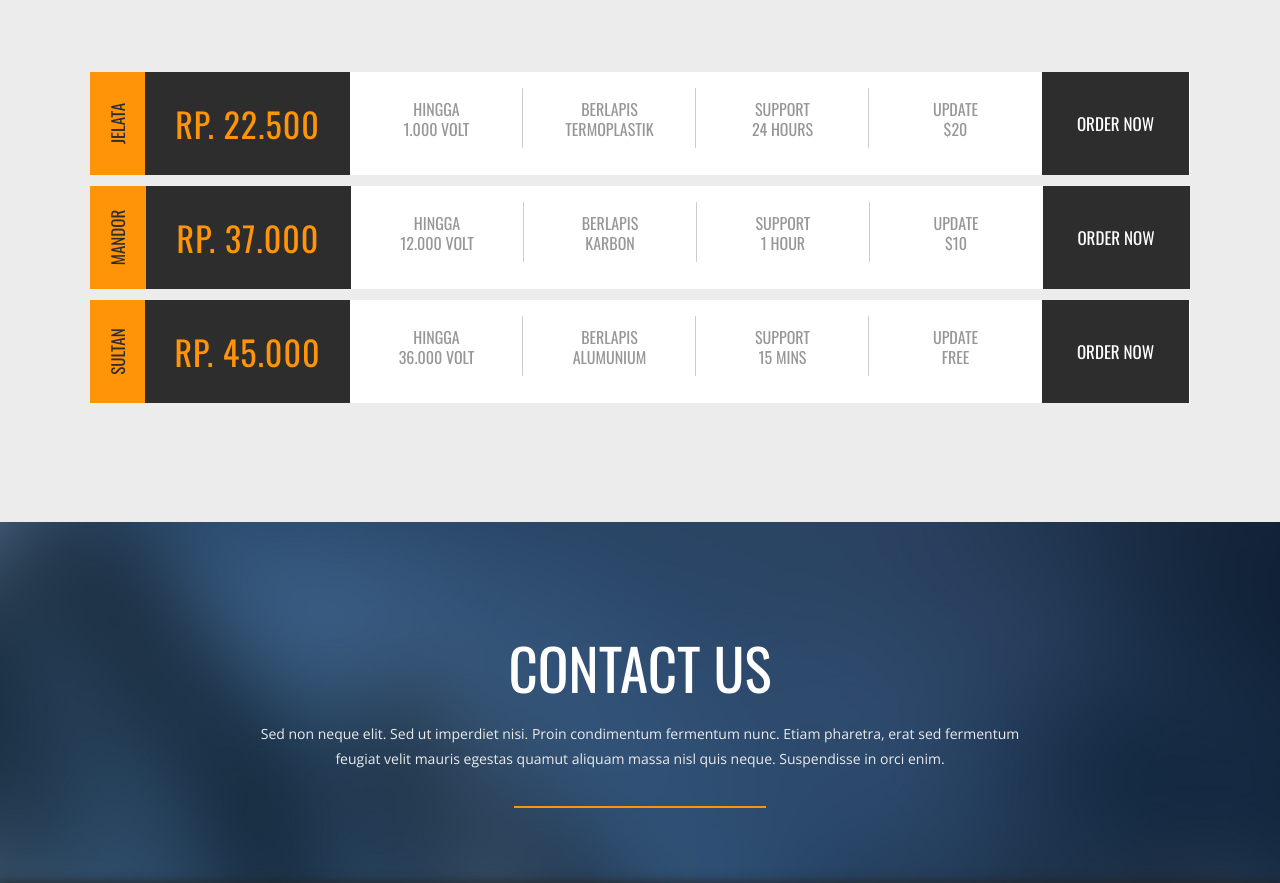
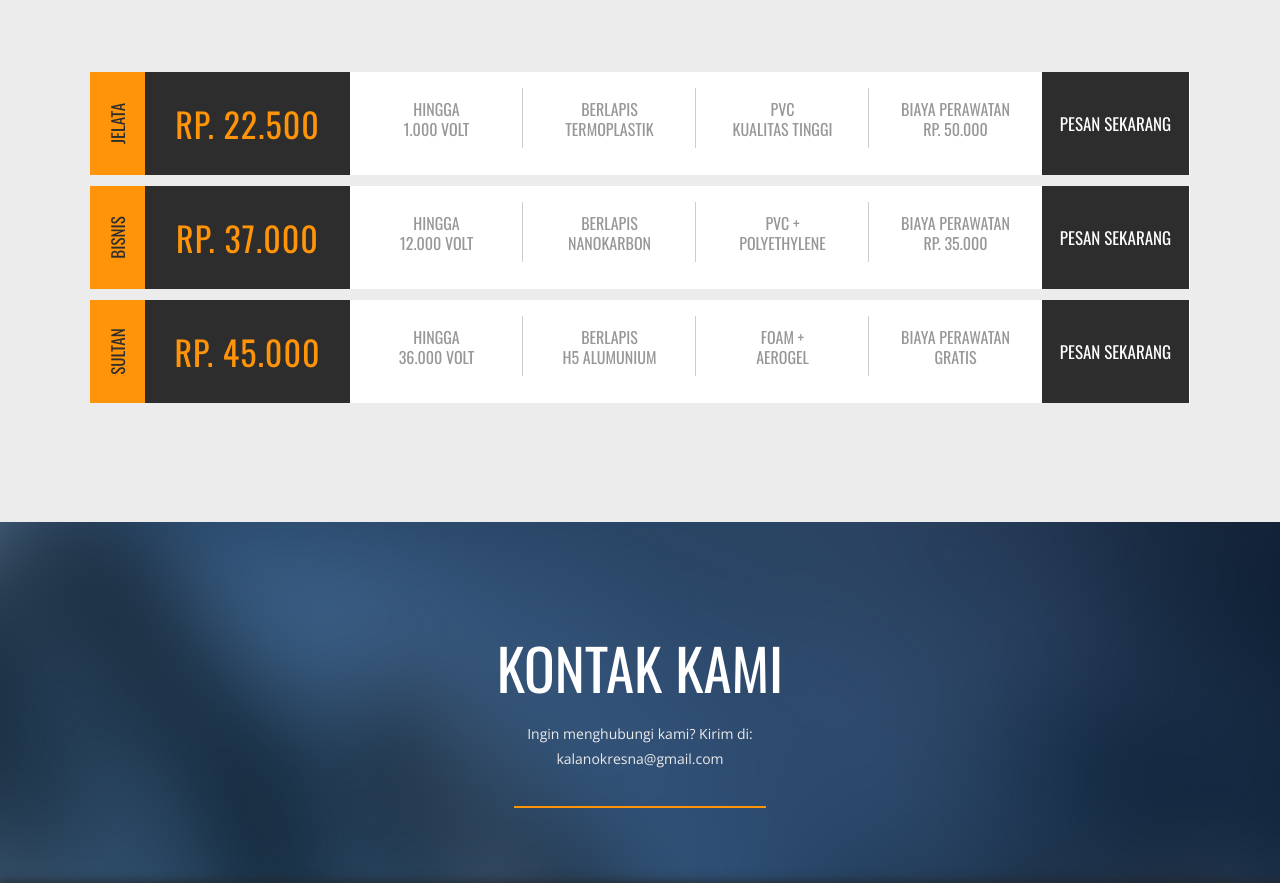
Before and after one commit to kabeltianglistrik/kabeltianglistrik, a plain HTML site: page index.html in a window 1280 px wide. Shown: the part 2960-3843 px from the top of the page. Drawn offline with nearby package versions, Linux system fonts and the light colour scheme; some packages are replaced by stand-ins of ours; grey boxes are pictures that could not be loaded.

Commit message:
Update index.html

```diff
--- a/index.html
+++ b/index.html
@@ -59,7 +59,7 @@ http://www.templatemo.com/tm-473-november
                                 <span class="menu-item-bg"></span>
                             </li>
                             <li>
-                                <a href="login/index.html">Login</a>
+                                <a href="../login/index.html">Login</a>
                                 <span class="menu-item-bg"></span>
                             </li>
 
@@ -246,18 +246,18 @@ http://www.templatemo.com/tm-473-november
 	                            <p>berlapis<span>termoplastik</span></p>
                             </div>
                             <div class="Band">
-	                            <p>Support<span>24 Hours</span></p>
+	                            <p>pvc<span>kualitas tinggi</span></p>
                             </div>
                             <div class="Band last">
-	                            <p>Update<span>$20</span></p>
+	                            <p>biaya perawatan<span>rp. 50.000</span></p>
                             </div>
                             <div class="Order">
-	                            <a href="#">order now</a>
+	                            <a href="#">pesan sekarang</a>
                             </div>
                         </li>
                         <li>
                             <div class="Basic">
-	                            <h5>Mandor</h5>
+	                            <h5>Bisnis</h5>
                             </div>
                             <div class="Dollar">
 	                            <h2>Rp. 37.000</h2>
@@ -266,16 +266,16 @@ http://www.templatemo.com/tm-473-november
 	                            <p>hingga<span>12.000 Volt</span></p>
                             </div>
                             <div class="Band">
-	                            <p>Berlapis<span>karbon</span></p>
+	                            <p>Berlapis<span>nanokarbon</span></p>
                             </div>
                             <div class="Band">
-	                            <p>Support<span>1 Hour</span></p>
+	                            <p>pvc +<span>polyethylene</span></p>
                             </div>
                             <div class="Band last">
-	                            <p>Update<span>$10</span></p>
+	                            <p>biaya perawatan<span>rp. 35.000</span></p>
                             </div>
                             <div class="Order">
-	                            <a href="#">order now</a>
+	                            <a href="#">pesan sekarang</a>
                             </div>
                         </li>
                         <li>
@@ -289,16 +289,16 @@ http://www.templatemo.com/tm-473-november
 	                            <p>hingga<span>36.000 volt</span></p>
                             </div>
                             <div class="Band">
-	                            <p>berlapis<span>alumunium</span></p>
+	                            <p>berlapis<span>H5 alumunium</span></p>
                             </div>
                             <div class="Band">
-	                            <p>Support<span>15 Mins</span></p>
+	                            <p>foam +<span>aerogel</span></p>
                             </div>
                             <div class="Band last">
-	                            <p>Update<span>Free</span></p>
+	                            <p>Biaya Perawatan<span>Gratis</span></p>
                             </div>
                             <div class="Order">
-	                            <a href="#">order now</a>
+	                            <a href="#">pesan sekarang</a>
                             </div>
                         </li>
                     </ul>
@@ -311,9 +311,9 @@ http://www.templatemo.com/tm-473-november
         <div class="Contact_sec" id="contact">
             <div class="Contactside">
                 <div class="Center">
-                    <h2>contact us</h2>
-                    <p>Sed non neque elit. Sed ut imperdiet nisi. Proin condimentum fermentum nunc. Etiam pharetra, erat sed fermentum<br>
-                    feugiat velit mauris egestas quamut aliquam massa nisl quis neque. Suspendisse in orci enim.</p>
+                    <h2>kontak kami</h2>
+                    <p>Ingin menghubungi kami? Kirim di:<br>
+                        kalanokresna@gmail.com</p>
                     <div class="Line"></div>
                 </div>
 
```
